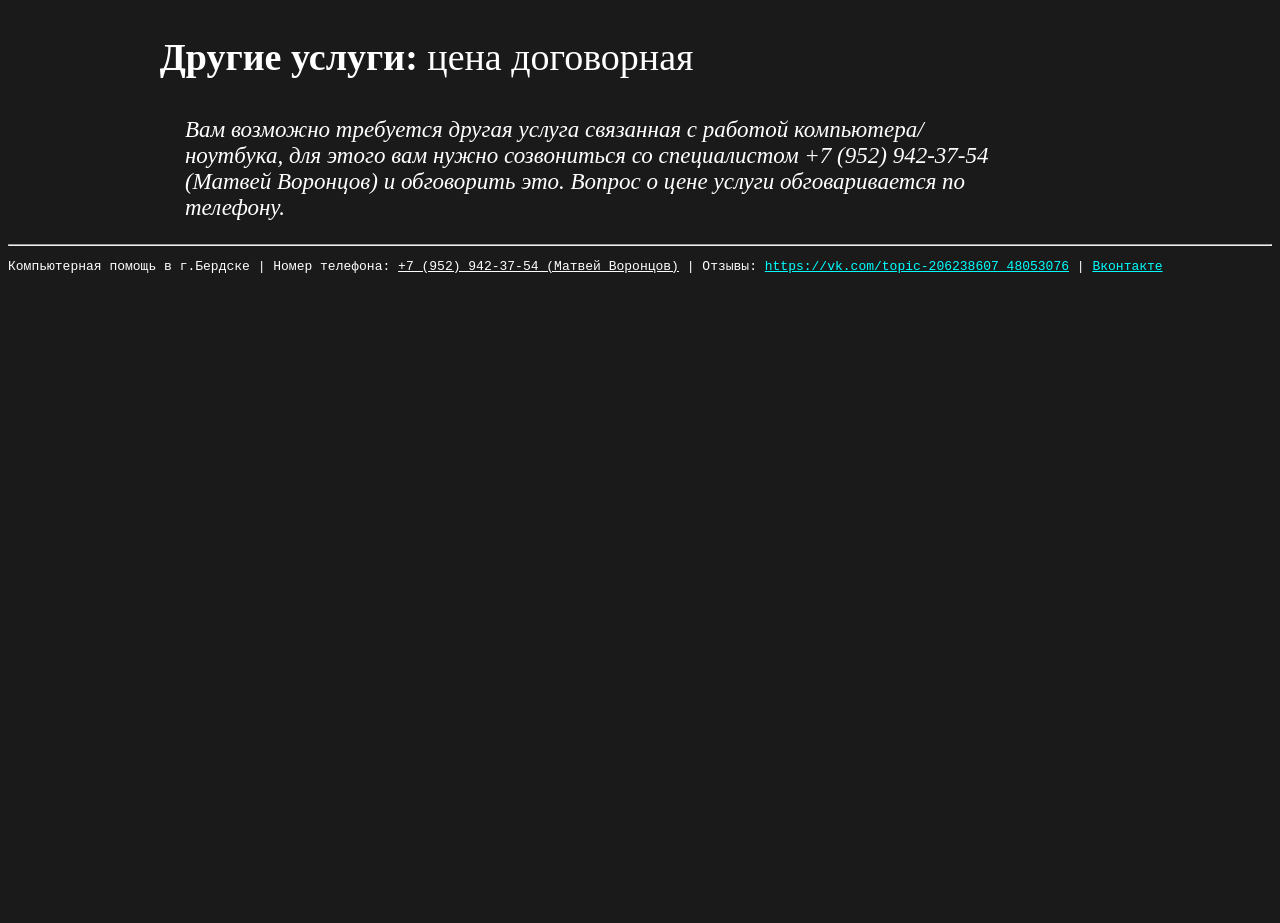
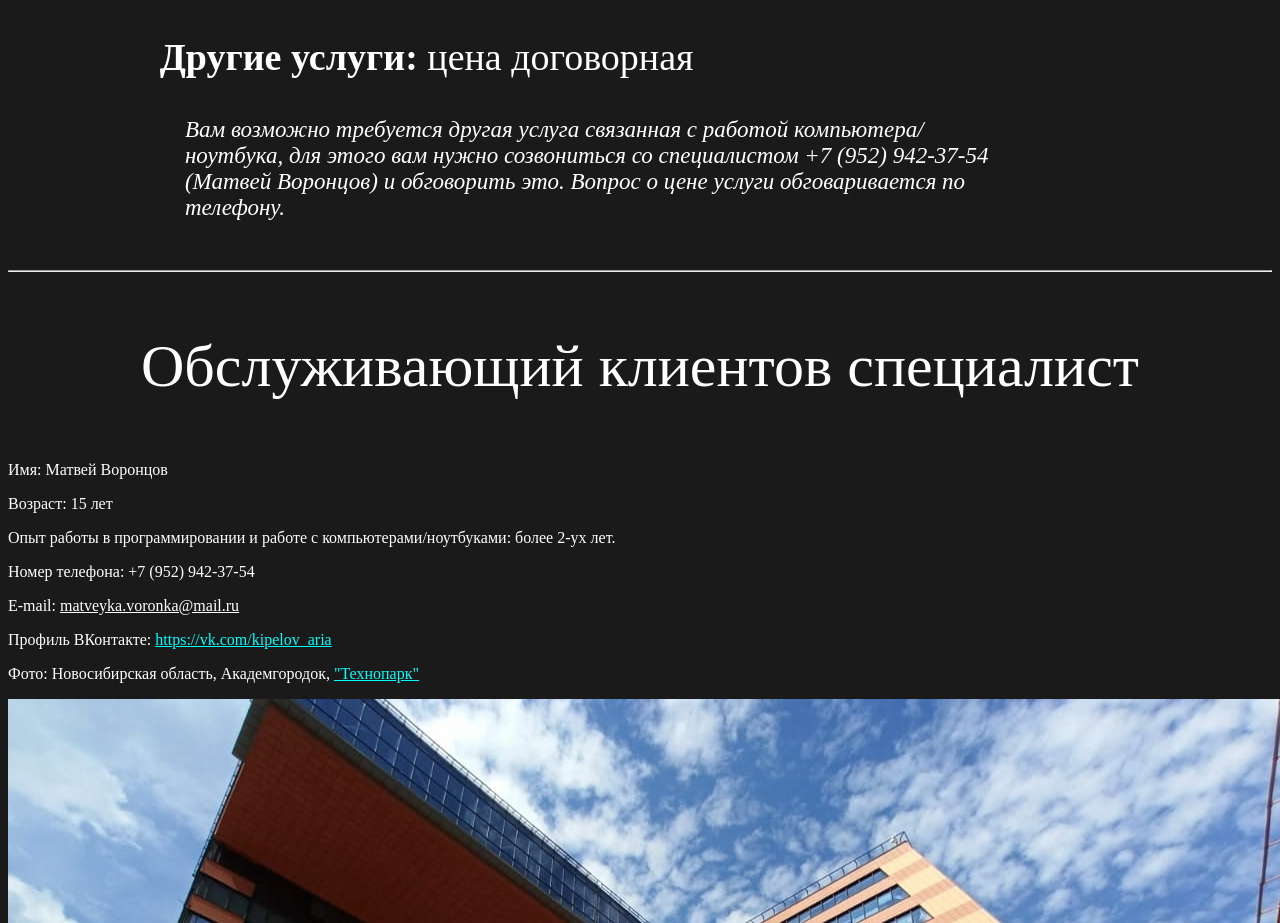
Before and after one commit to matveyka-voron/web-site, a plain HTML site: page index.html in a window 1280 px wide. Shown: the part 2457-3380 px from the top of the page. Before the commit the page ends 2744 px from the top, so only its background shows below. Drawn offline with Linux system fonts and the light colour scheme; a script that the page names is missing.

Commit message:
Add portfolio information

```diff
--- a/index.html
+++ b/index.html
@@ -44,9 +44,28 @@
 
             <p class="small_title"><a class="arial">Другие услуги:</a> цена договорная</p><p class="text_normal"><a>Вам возможно требуется другая услуга связанная с работой компьютера/ноутбука, для этого вам нужно созвониться со специалистом +7 (952) 942-37-54 (Матвей Воронцов) и обговорить это. Вопрос о цене услуги обговаривается по телефону.</a></p>
         </div>
+        <br>
+        <hr>
+        <div>
+            <center>
+                <p class="title">Обслуживающий клиентов специалист</p>
+            </center>
+            <div>
+                <div id="portfolio">
+                    <p class="small_title2">Имя: Матвей Воронцов</p>
+                    <p class="text_normal2">Возраст: 15 лет</p>
+                    <p class="text_normal2">Опыт работы в программировании и работе с компьютерами/ноутбуками: более 2-ух лет.</p>
+                    <p class="text_normal2">Номер телефона: +7 (952) 942-37-54</p>
+                    <p class="text_normal2">E-mail: <u>matveyka.voronka@mail.ru</u></p>
+                    <p class="text_normal2">Профиль ВКонтакте: <a href="https://vk.com/kipelov_aria" target="_blank" class="url" title="При нажатии откроется профиль ВК специалиста Матвея Воронцова">https://vk.com/kipelov_aria</a></p>
+                    <p class="text_normal2">Фото: Новосибирская область, Академгородок, <a href="https://academpark.com/" target="_blank" class="url" title="Сайт Академпарка">"Технопарк"</a></p>
+                </div>
+                <center><img src="pages/img/1nZW8Tj8mWc.jpg" border="0" / id="portfolio_img"></center>
+            </div>
+        </div>
     </body>
     <footer class="vk_widget">
         <hr>
-        <pre>Компьютерная помощь в г.Бердске | Номер телефона: <u>+7 (952) 942-37-54 (Матвей Воронцов)</u> | Отзывы: <a href="https://vk.com/topic-206238607_48053076" target="_blank" class="url" title="При нажатии откроется страница с отзывами о работе мастера.">https://vk.com/topic-206238607_48053076</a> | <a href="https://vk.com/berdsk_matvey_vorontsov" target="_blank" class="url" title="При нажатии откроется сообщество ВК.">Вконтакте</a></pre>
+        <pre>Компьютерная помощь в г.Бердске | Номер телефона: <u>+7 (952) 942-37-54 (Матвей Воронцов)</u> | Отзывы: <a href="https://vk.com/topic-206238607_48053076" target="_blank" class="url" title="При нажатии откроется страница с отзывами о работе мастера.">https://vk.com/topic-206238607_48053076</a> | <a href="https://vk.com/berdsk_matvey_vorontsov" target="_blank" class="url" title="При нажатии откроется сообщество ВК.">ВКонтакте</a></pre>
     </footer>
 </html>
```
